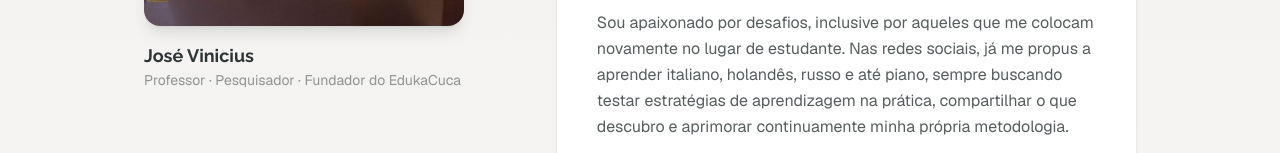
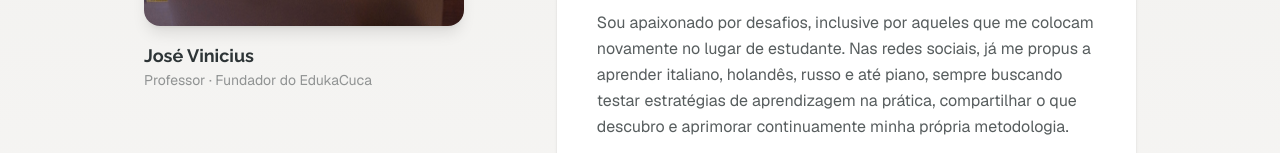
Before and after one commit to vdeviny99/-evidencia-aprendizagem, a Next.js app: page /sobre in a window 1280 px wide. Shown: the part 647-800 px from the top of the page. Built offline with nearby package versions, Linux system fonts and the light colour scheme.

Commit message:
fix: remove pesquisador from sobre page

```diff
--- a/src/app/sobre/page.tsx
+++ b/src/app/sobre/page.tsx
@@ -4,7 +4,7 @@ import Image from "next/image";
 export const metadata: Metadata = {
   title: "Sobre",
   description:
-    "Conheça o José Vinicius — professor de inglês, pesquisador em neuropsicologia e fundador do EdukaCuca.",
+    "Conheça o José Vinicius — professor de inglês e fundador do EdukaCuca.",
 };
 
 export default function SobrePage() {
@@ -38,7 +38,7 @@ export default function SobrePage() {
                     José Vinicius
                   </h2>
                   <p className="text-sm text-accent/50">
-                    Professor · Pesquisador · Fundador do EdukaCuca
+                    Professor · Fundador do EdukaCuca
                   </p>
                 </div>
               </div>
```
